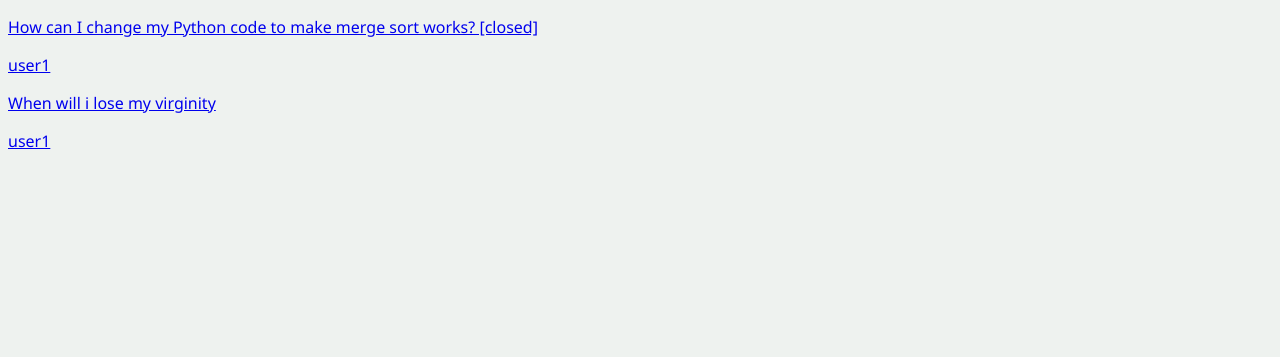
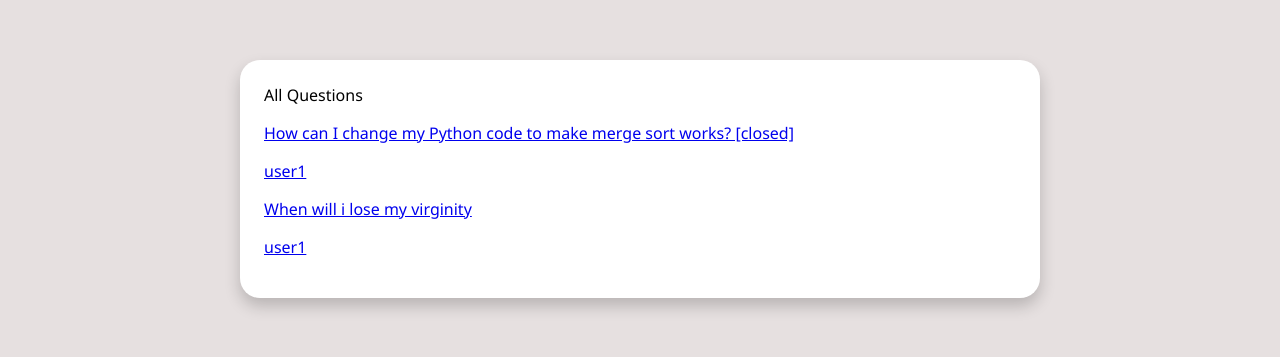
Before and after one commit to gautamsood15/Tenjin, a Django app: page / in a window 1280 px wide. Shown: the top 357 px of the page. Run offline with Django 4.2, Linux system fonts and the light colour scheme; data comes from the database, SQL or seed files in the repository.

Commit message:
setting up style

```diff
--- a/static/css/style.css
+++ b/static/css/style.css
@@ -1,5 +1,28 @@
 html,
 body {
     font-family: 'Segoe UI', Tahoma, Geneva, Verdana, sans-serif;
-    background-color: #eef2ef;
+    background-color: rgb(230, 224, 224);
 }
+
+
+*, *::after, *::before {
+    box-sizing: border-box;
+
+}
+
+.main {
+    max-width: 800px;
+    margin: 60px auto;
+    padding: 24px;
+    border-radius: 20px;
+    background-color: white;
+    position: relative;
+    top: 0px;
+    box-shadow: 0 8px 16px 0 rgba(0,0,0,0.2);
+    transition: top 0.3s;
+}
+
+.main:hover {
+    box-shadow: 0 16px 32px 0 rgba(0,0,0,0.2);
+    top: -5px;
+}
--- a/templates/homepage.html
+++ b/templates/homepage.html
@@ -1,6 +1,8 @@
 {% extends 'layouts/page.html' %}
 
 {% block content %}
+<div class="page">
+<div class="title">All Questions</div>
 
 
 {% for question in questions %}
@@ -15,7 +17,7 @@
     </a>
 </div>
 {% endfor %}
-
+</div>
 
 
 {% endblock %}
--- a/templates/layouts/page.html
+++ b/templates/layouts/page.html
@@ -11,10 +11,12 @@
 </head>
 <body>
 
+    <div class="main">
+
     {% block content %}
     {% endblock %}
 
-
+    </div>
 
 </body>
 </html>
```
